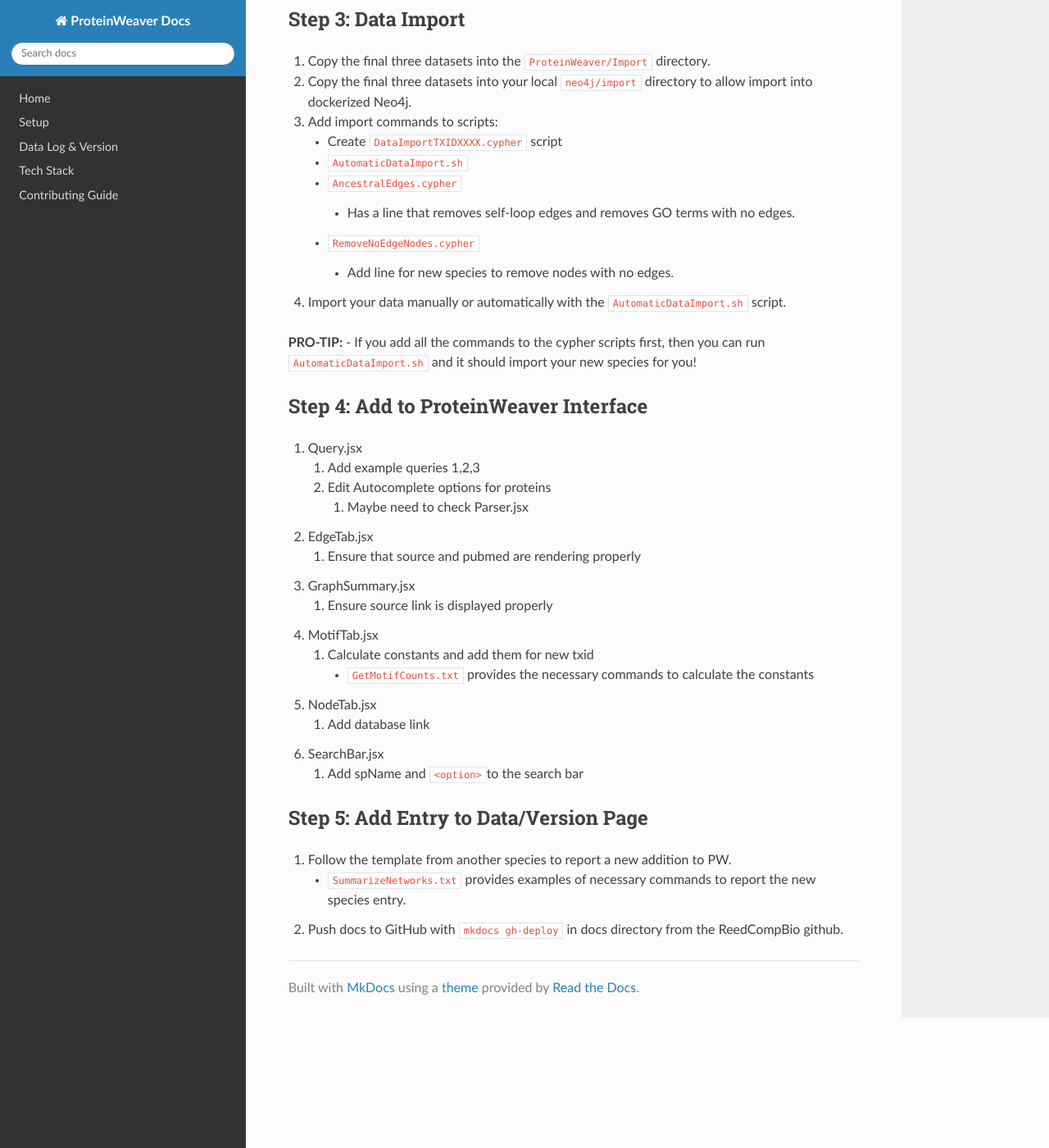
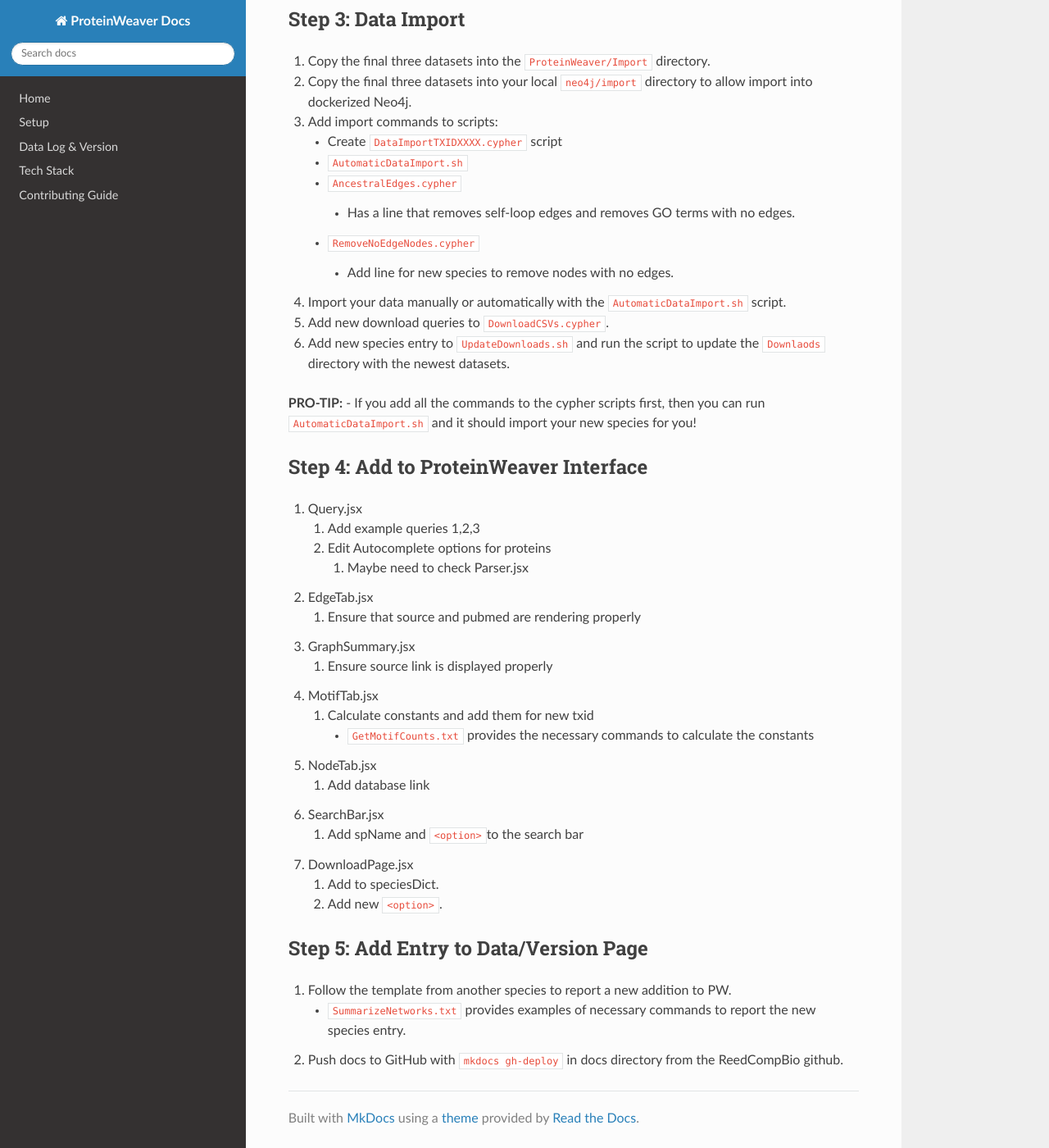
Before and after one commit to Reed-CompBio/protein-weaver, an MkDocs documentation site: the page built from docs/docs/new-species.md, in a window 1280 px wide and 1400 px high, scrolled down 1542 px. Shown: the whole window at 82% size. Built offline with MkDocs 1.6.1, drawn with Linux system fonts in a browser that asks for light colours; nearby versions of some CDN libraries.

Commit message:
Update new-species.md

```diff
--- a/docs/docs/new-species.md
+++ b/docs/docs/new-species.md
@@ -52,6 +52,8 @@
     - `RemoveNoEdgeNodes.cypher`
         - Add line for new species to remove nodes with no edges.
 4. Import your data manually or automatically with the `AutomaticDataImport.sh` script.
+5. Add new download queries to `DownloadCSVs.cypher`.
+6. Add new species entry to `UpdateDownloads.sh` and run the script to update the `Downlaods` directory with the newest datasets.
 
 **PRO-TIP:**
 - If you add all the commands to the cypher scripts first, then you can run `AutomaticDataImport.sh` and it should import your new species for you!
@@ -73,6 +75,9 @@
     1. Add database link
 6. SearchBar.jsx
     1. Add spName and `<option>`to the search bar
+7. DownloadPage.jsx
+    1. Add to speciesDict.
+    2. Add new `<option>`.
 
 ## Step 5: Add Entry to Data/Version Page
 1. Follow the template from another species to report a new addition to PW.
```
